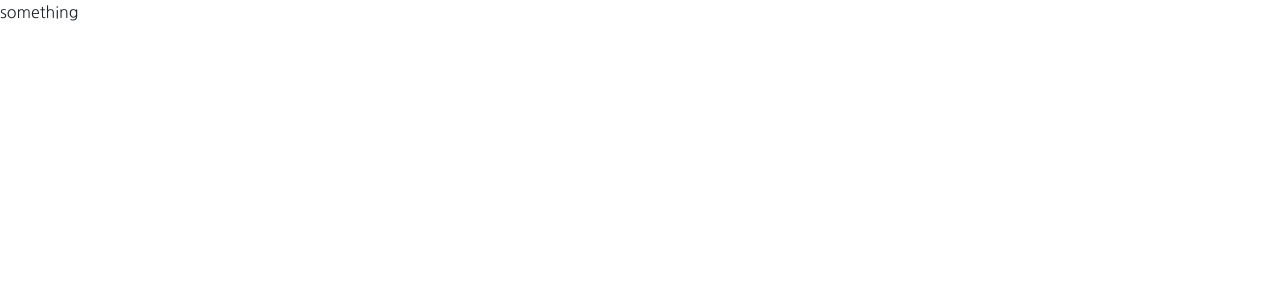
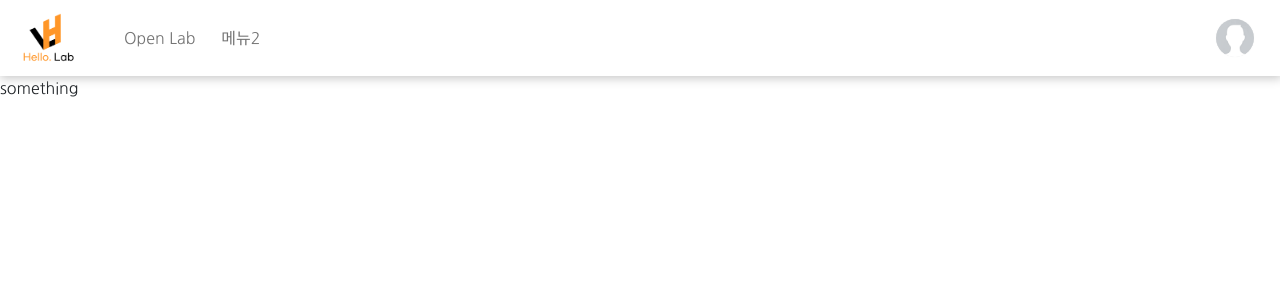
Before and after one commit to developerChans/Hello-Lab, a React (Create React App) app in the folder client/: page /lab/1/ask in a window 1280 px wide. Shown: the top 300 px of the page. Built offline with nearby package versions, Linux system fonts and the light colour scheme.

Commit message:
modify menubar

```diff
--- a/client/src/components/MenuBar/MenuBar.css
+++ b/client/src/components/MenuBar/MenuBar.css
@@ -1,7 +1,7 @@
 .hidden{
     display: none;
 }
-.navbar{
+#menubar{
     position: sticky;
     box-shadow: 1px 1px 10px 1px rgb(196, 196, 196);
     z-index: 5;
--- a/client/src/components/MenuBar/MenuBar.js
+++ b/client/src/components/MenuBar/MenuBar.js
@@ -7,16 +7,6 @@ import 'bootstrap/dist/css/bootstrap.css';
 const profile = {img: imgPath};
 
 const MenuBar = () => {
-
-  useEffect(()=>{
-    console.log(document.location.href);
-    const menu = document.querySelector("#menu");
-    if(!document.location.href.includes('lab')){
-      menu.classList.remove("hidden");
-    }else{
-      menu.classList.add("hidden");
-    }
-  }, [document.location.href]);
 
   const dropdown = useRef();
   const [drop, setDrop] = useState(false);
@@ -34,8 +24,8 @@ const MenuBar = () => {
   }
 
   return (
-    <div id="menu" className="hidden">
-      <nav className="navbar navbar-expand bg-white navbar-light">
+    <div id="menu">
+      <nav id="menubar" className="navbar navbar-expand bg-white navbar-light">
         <a className="navbar-brand" href="/">
           <img src={logo} id="logo"/>
         </a>
```
